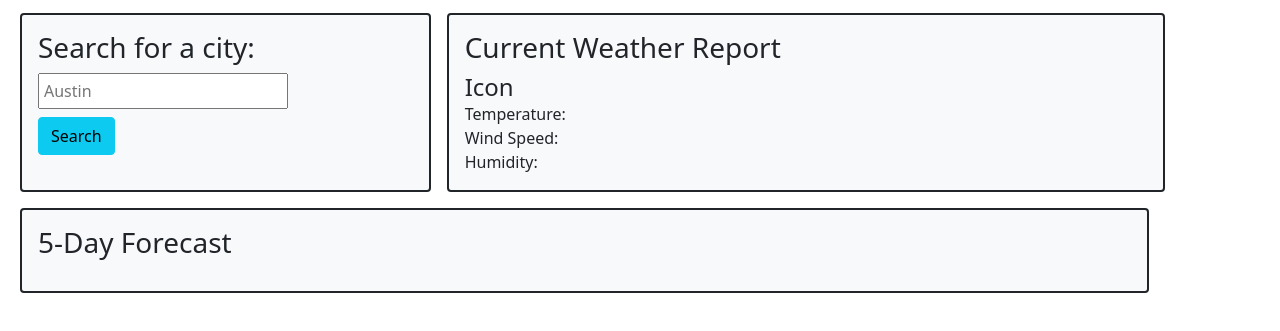
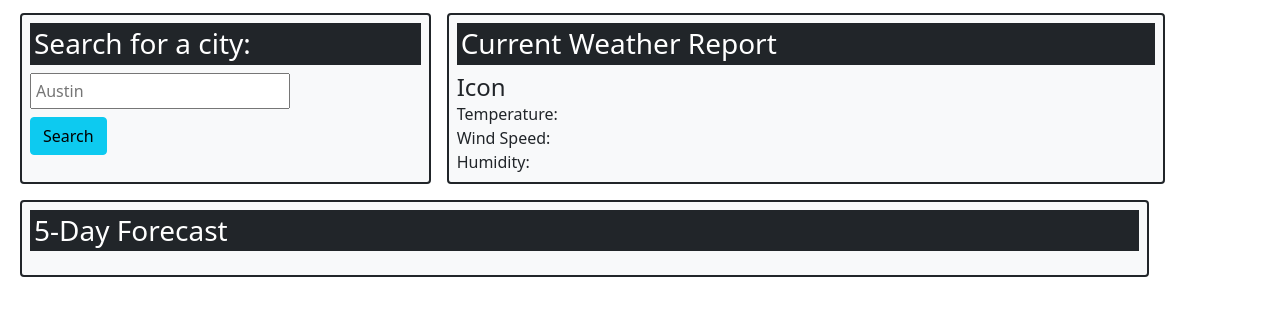
Before and after one commit to bmancuso3/weather-app, a plain HTML site: page index.html in a window 1280 px wide. Shown: the part 147-478 px from the top of the page. Drawn offline with nearby package versions, Linux system fonts and the light colour scheme.

Commit message:
Adjusted bootstrap css to improve aesthetic

```diff
--- a/assets/script.js
+++ b/assets/script.js
@@ -70,16 +70,18 @@ function callWeatherAPI() {
             // localStorage.setItem('currentTemp', currentTemp);
             // localStorage.setItem('currentWind', currentWind);
             // localStorage.setItem('currentHumidity', currentHumidity);
-            icon.innerHTML = cityName + currentIcon;
+            icon.innerHTML = cityName +' '+ currentIcon;
             temp.innerHTML = 'Temperature: '+currentTemp+' *F';
             wind.innerHTML = 'Wind Speed: '+currentWind+' mph';
             humidity.innerHTML = 'Humidity: '+currentHumidity+'%';
 
-            // for (i=0; i < 40; i+8) {
+            // function forecast() {
+            // for (i=0; i < 50; i+8) {
             //     var forecast = document.createElement('li');
-            //     forecast.innerHTML = 'Date: '+data.list[i].dt_txt+'<br/>Temperature: '+data.list[i].main.temp+'<br/>Wind Speed: '+data.list[i].wind.speed+'<br/>Humidity: '+data.list[i].main.humidity;
+            //     forecast.textContent = 'Date: '+data.list[i].dt_txt+'<br/>Temperature: '+data.list[i].main.temp+'<br/>Wind Speed: '+data.list[i].wind.speed+'<br/>Humidity: '+data.list[i].main.humidity;
             //     forecastEl.append(forecast);
-            // }
+            // }}
+            // forecast(data);
         })
 
 
--- a/index.html
+++ b/index.html
@@ -18,8 +18,8 @@
 
   <div class="container-fluid row">
 
-    <div class="col-12 col-md-5 col-lg-4 bg-light p-3 m-2 border border-2 border-dark rounded">
-      <h3>Search for a city:</h3>
+    <div class="col-12 col-md-5 col-lg-4 bg-light p-2 m-2 border border-2 border-dark rounded">
+      <h3 class="bg-dark text-white p-1">Search for a city:</h3>
 
       <form id="search-form" class="form col-12 col-md-10 col-lg-8">
         <input id="city-input" class="form-input w-100 p-1" type="text" placeholder="Austin">
@@ -28,8 +28,8 @@
       </form>
     </div>
 
-    <div class="col-12 col-md-6 col-lg-7 bg-light p-3 m-2 border border-2 border-dark rounded">
-        <h3>Current Weather Report</h3>
+    <div class="col-12 col-md-6 col-lg-7 bg-light p-2 m-2 border border-2 border-dark rounded">
+        <h3 class="bg-dark text-white p-1">Current Weather Report</h3>
         <span class="h4" id="current-icon">Icon</span>
         <div id="current-temp">Temperature: </div>
         <div id="current-wind">Wind Speed: </div>
@@ -37,8 +37,8 @@
 
     </div>
 
-    <div class="col-11 container-fluid bg-light p-3 m-2 border border-2 border-dark rounded">
-        <h3>5-Day Forecast</h3>
+    <div class="col-11 container-fluid bg-light p-2 m-2 border border-2 border-dark rounded">
+        <h3 class="bg-dark text-white p-1">5-Day Forecast</h3>
         <ul id="forecast"></ul>
 
     </div>
```
